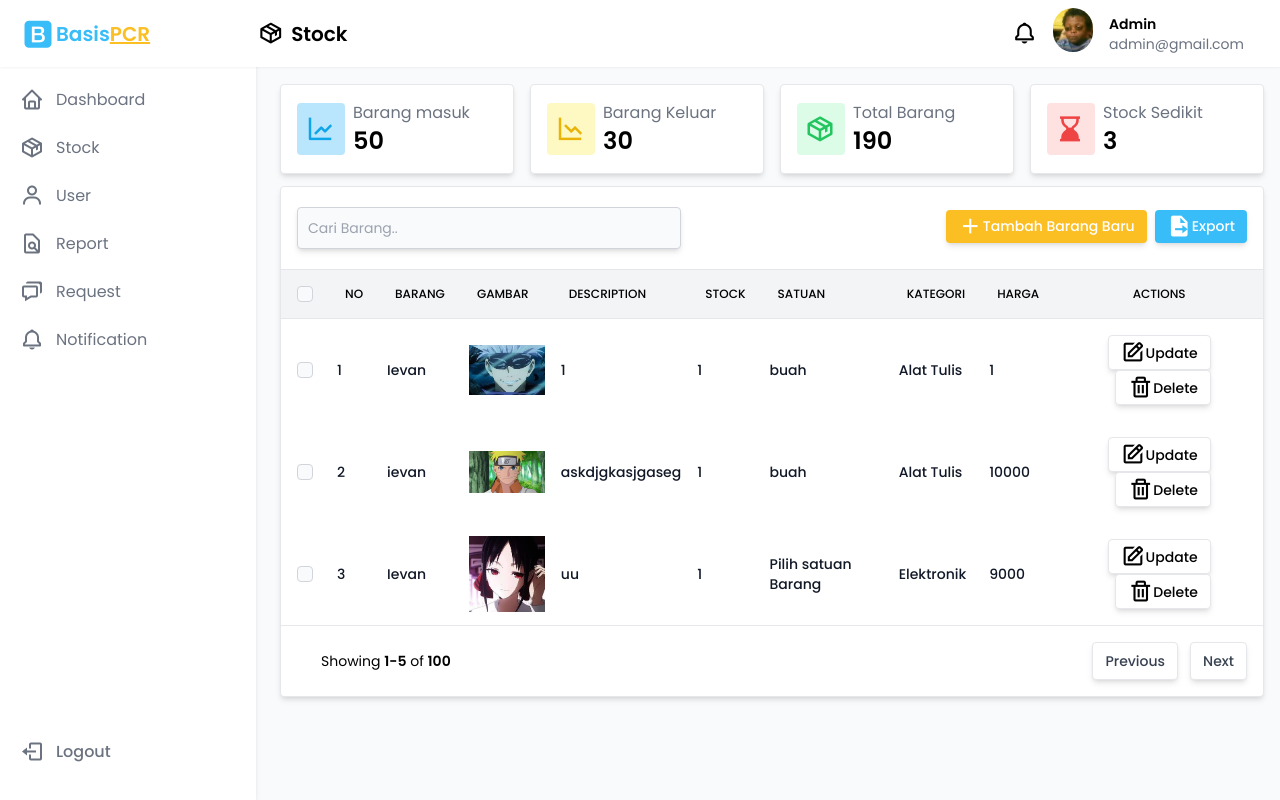
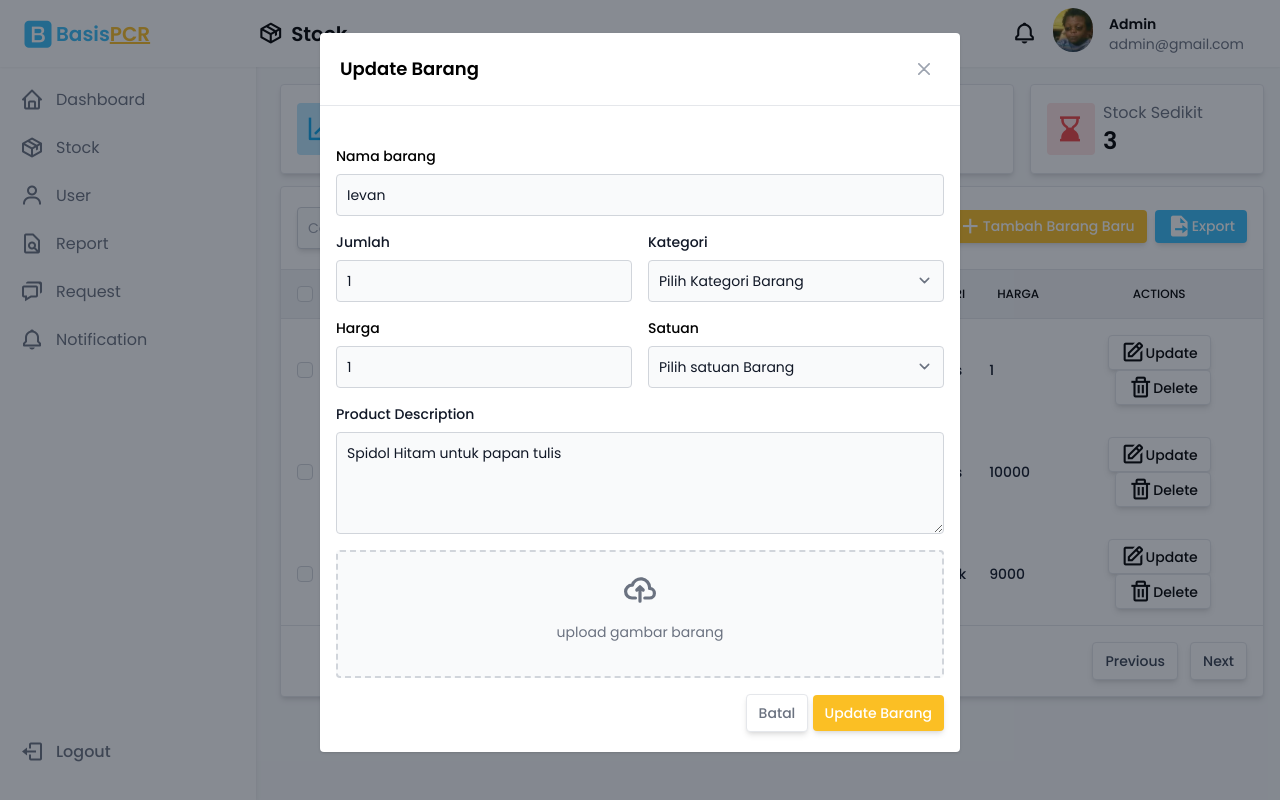
Before and after one commit to IevanBry/inventory-app-baak, a CodeIgniter app: page /inventory-app-baak/index.php/stock/index in a window 1280 px wide, after a click on "Update". Run offline with CodeIgniter, Linux system fonts and the light colour scheme; a user stored in the database is signed in; data comes from the database, SQL or seed files in the repository; some libraries are stand-ins or nearby versions.

Commit message:
nambah value update barang

```diff
--- a/application/views/stock/index.php
+++ b/application/views/stock/index.php
@@ -144,10 +144,10 @@
 
                                     <td scope="" class="p-4 space-x-2 text-center">
                                         <button id="updateBarangButton" type="button"
-                                        data-modal-target="updateBarangModal<?= $no ?>"
-                                        data-modal-toggle="updateBarangModal<?= $no ?>"
-                                        class="inline-flex items-center px-3 py-1 text-sm font-medium rounded shadow-md bg-white border hover:bg-gray-100">
-                                        <i class="bx bx-edit"></i>
+                                            data-modal-target="updateBarangModal<?= $no ?>"
+                                            data-modal-toggle="updateBarangModal<?= $no ?>"
+                                            class="inline-flex items-center px-3 py-1 text-sm font-medium rounded shadow-md bg-white border hover:bg-gray-100">
+                                            <i class="bx bx-edit"></i>
                                             Update
                                         </button>
 
@@ -162,11 +162,11 @@
                                     </td>
                                 </tr>
                                 <!-- update barang modal -->
-                                <div id="updateBarangModal<?=$no ?>" tabindex="-1" aria-hidden="true"
+                                <div id="updateBarangModal<?= $no ?>" tabindex="-1" aria-hidden="true"
                                     class="hidden overflow-y-auto overflow-x-hidden fixed top-0 right-0 left-0 z-50 justify-center items-center w-full md:inset-0 h-[calc(100%-1rem)] max-h-full">
                                     <div class="relative p-4 w-full max-w-2xl max-h-full">
                                         <!-- Modal content -->
-                                        <div class="relative bg-white rounded shadow">
+                                        <div class="relative bg-white rounded shadow pb-1">
                                             <!-- Modal header -->
                                             <div class="flex items-center justify-between p-4 md:p-5 border-b rounded-t">
                                                 <h3 class="text-lg font-semibold text-gray-90">
@@ -174,7 +174,7 @@
                                                 </h3>
                                                 <button type="button"
                                                     class="text-gray-400 bg-transparent hover:bg-gray-200 hover:text-gray-900 rounded text-sm w-8 h-8 ms-auto inline-flex justify-center items-center"
-                                                    data-modal-toggle="updateBarangModal">
+                                                    data-modal-toggle="updateBarangModal<?= $no ?>">
                                                     <svg class="w-3 h-3" aria-hidden="true"
                                                         xmlns="http://www.w3.org/2000/svg" fill="none" viewBox="0 0 14 14">
                                                         <path stroke="currentColor" stroke-linecap="round"
@@ -193,24 +193,26 @@
                                                             barang</label>
                                                         <input type="text" name="name" id="name"
                                                             class="bg-gray-50 border border-gray-300 focus:ring-sky-400 focus:border-sky-400 text-gray-900 text-sm rounded  block w-full p-2.5 "
-                                                            placeholder="" required="" value="Spidol">
+                                                            placeholder="" required="" value="<?= $item['nama_barang'] ?>">
                                                     </div>
                                                     <div class="col-span-2 sm:col-span-1">
                                                         <label for="price"
                                                             class="block mb-2 text-sm font-medium  text-gray-900 ">Jumlah</label>
                                                         <input type="number" name="price" id="price"
                                                             class="bg-gray-50 border border-gray-300 text-gray-900 text-sm rounded focus:ring-sky-400 focus:border-sky-400 block w-full p-2.5 "
-                                                            placeholder="0" required="" value="20">
+                                                            placeholder="0" required="" value="<?= $item['stok'] ?>">
                                                     </div>
                                                     <div class="col-span-2 sm:col-span-1">
                                                         <label for="category"
                                                             class="block mb-2 text-sm font-medium text-gray-900 ">Kategori</label>
                                                         <select id="category"
                                                             class="bg-gray-50 border border-gray-300 text-gray-900 text-sm rounded focus:ring-primary-500  block w-full p-2.5 focus:ring-sky-400 focus:border-sky-400">
-                                                            <option value="">Pilih Kategori Barang</option>
-                                                            <option selected="">Alat Tulis</option>
-                                                            <option value="">Elektronik</option>
-                                                            <option value="">Makanan</option>
+                                                            <option selected="<?= $item['nama_kategori'] ?>">Pilih Kategori Barang</option>
+                                                            <?php foreach ($kategori as $k): ?>
+                                                                <option value="<?= $k['id_kategori']; ?>">
+                                                                    <?= $k['nama_kategori']; ?>
+                                                                </option>
+                                                            <?php endforeach; ?>
                                                         </select>
                                                     </div>
                                                     <div class="col-span-1">
@@ -218,17 +220,17 @@
                                                             class="block mb-2 text-sm font-medium text-gray-90">Harga</label>
                                                         <input type="number" name="price" id="price"
                                                             class="bg-gray-50 border border-gray-300 text-gray-900 text-sm rounded focus:ring-sky-400 focus:border-sky-400 block w-full p-2.5 "
-                                                            placeholder="Rp." required="" value="8.000">
+                                                            placeholder="Rp." required="" value="<?= $item['harga'] ?>">
                                                     </div>
                                                     <div class="col-span-1">
                                                         <label for="category"
                                                             class="block mb-2 text-sm font-medium text-gray-90">Satuan</label>
                                                         <select id="category"
                                                             class="bg-gray-50 border border-gray-300 text-gray-900 text-sm rounded focus:ring-sky-400 focus:border-sky-400  block w-full p-2.5 ">
-                                                            <option selected="">Pilih satuan Barang</option>
-                                                            <option value="">Buah</option>
-                                                            <option value="">Lembar</option>
-                                                            <option value="">kg</option>
+                                                            <option selected="<?= $item['satuan'] ?>">Pilih satuan Barang</option>
+                                                            <option value="Buah">Buah</option>
+                                                            <option value="Lembar">Lembar</option>
+                                                            <option value="Kg">kg</option>
                                                         </select>
                                                     </div>
 
@@ -239,7 +241,7 @@
                                                         <textarea id="description" rows="4"
                                                             class="block p-2.5 w-full text-sm text-gray-900 bg-gray-50 rounded border border-gray-300 focus:ring-sky-400 focus:border-sky-400"
                                                             placeholder="Write product description here"
-                                                            value="">Spidol Hitam untuk papan tulis</textarea>
+                                                            value="<?= $item['deskripsi'] ?>">Spidol Hitam untuk papan tulis</textarea>
                                                     </div>
 
                                                     <div class="col-span-2">
@@ -258,13 +260,13 @@
                                                                     </svg>
                                                                     <p class="mb-2 text-sm text-gray-500">
                                                                         upload gambar barang</p>
-                                                                    <input id="dropzone-file" type="file" class="hidden" />
+                                                                    <input id="dropzone-file" type="file" class="hidden" value="<?= $item['gambar'] ?>"/>
                                                                 </div>
                                                             </label>
                                                         </div>
                                                     </div>
                                                 </div>
-                                                <div class="text-end">
+                                                <div class="text-end me-4 mb-4">
                                                     <button type="button" data-modal-hide="updateBarangModal<?= $no ?>"
                                                         class="text-end bg-white shadow-md hover:bg-gray-100 border text-gray-500 font-medium rounded text-sm px-3 py-2">
                                                         Batal
@@ -288,7 +290,7 @@
                                         <div class="relative bg-white rounded shadow ">
                                             <button type="button"
                                                 class="absolute top-3 end-2.5 text-gray-400 bg-transparent hover:bg-gray-200 hover:text-gray-900 rounded text-sm w-8 h-8 ms-auto inline-flex justify-center items-center"
-                                                data-modal-hide="hapusBarangModal">
+                                                data-modal-hide="hapusBarangModal<?= $no ?>">
                                                 <svg class="w-3 h-3" aria-hidden="true" xmlns="http://www.w3.org/2000/svg"
                                                     fill="none" viewBox="0 0 14 14">
                                                     <path stroke="currentColor" stroke-linecap="round"
@@ -460,7 +462,7 @@
                         </div>
                     </div>
                     <div class="text-end">
-                        <button type="button"
+                        <button data-modal-hide="tambahBarangModal" type="button"
                             class="text-end bg-white shadow-md hover:bg-gray-100 border text-gray-500 font-medium rounded text-sm px-3 py-2">
                             Batal
                         </button>
```
